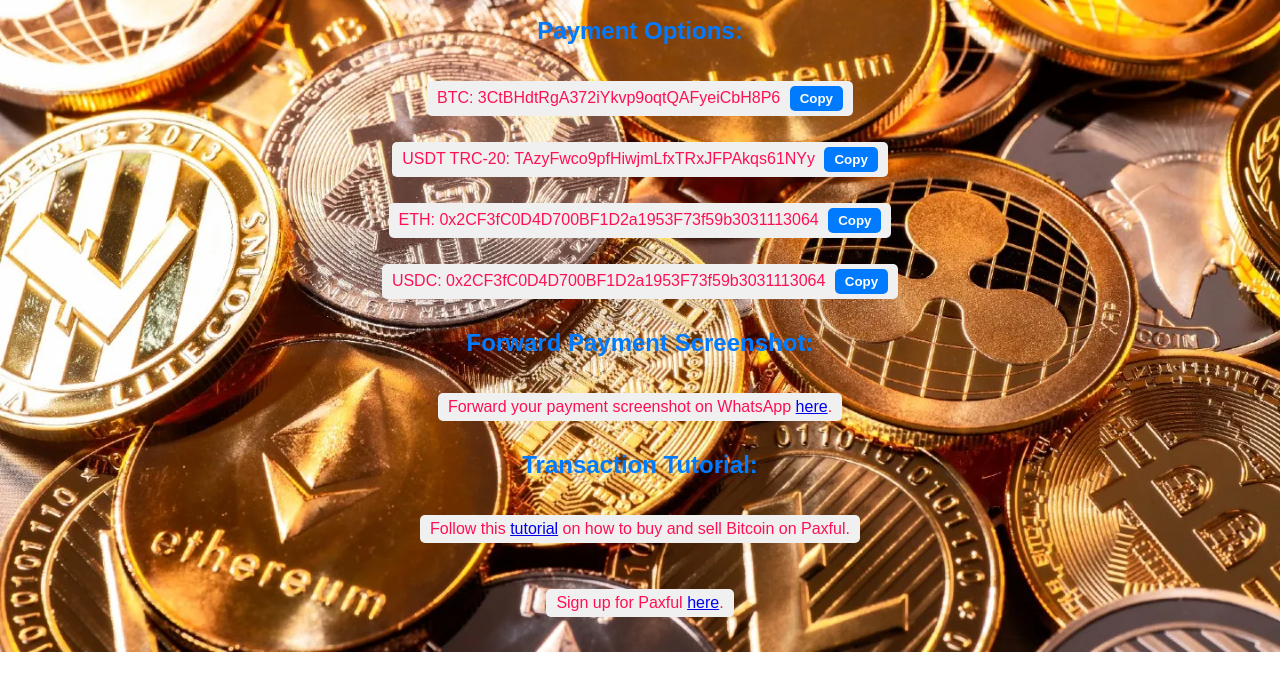
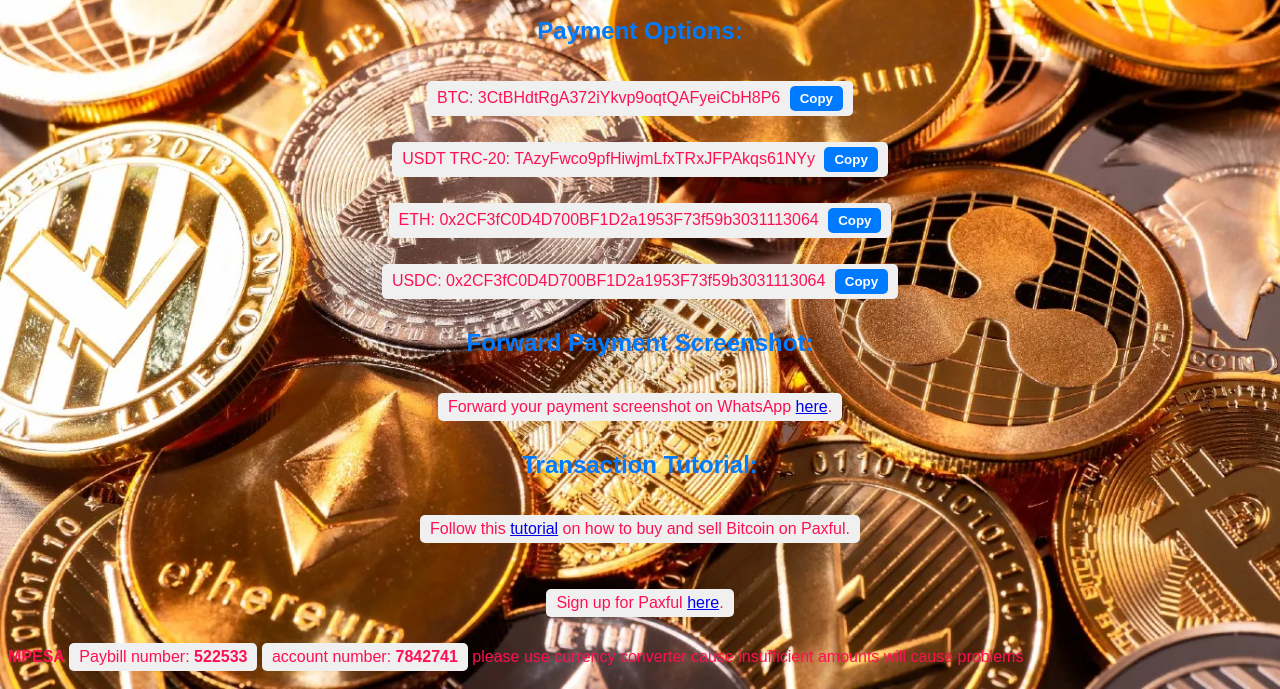
Before and after one commit to Hoodmaster2/payment, a plain HTML site: page index.html in a window 1280 px wide. Shown: the part 130-819 px from the top of the page. Drawn offline with Linux system fonts and the light colour scheme.

Commit message:
Update index.html

```diff
--- a/index.html
+++ b/index.html
@@ -16,6 +16,7 @@
       <option value="spy">Spy App</option>
       <option value="key">Darkweb Key</option>
       <option value="activator">Windows Activator</option>
+      <option value="script">Social Media Script</option>
     </select>
   </form>
   <div id="priceDisplay"></div>
@@ -38,6 +39,10 @@
     <p>Sign up for Paxful <a href="https://paxful.com/register?r=ZxY7neq4Ddp">here</a>.</p>
   </div>
 </div>
+  <div><strong>MPESA</strong>
+  <p>Paybill number: <b>522533</b></p>
+  <p>account number: <b>7842741</b></p>
+  please use currency converter cause insufficient amounts will cause problems</div>
 <script src="script.js"></script>
 </body>
 </html>
```
